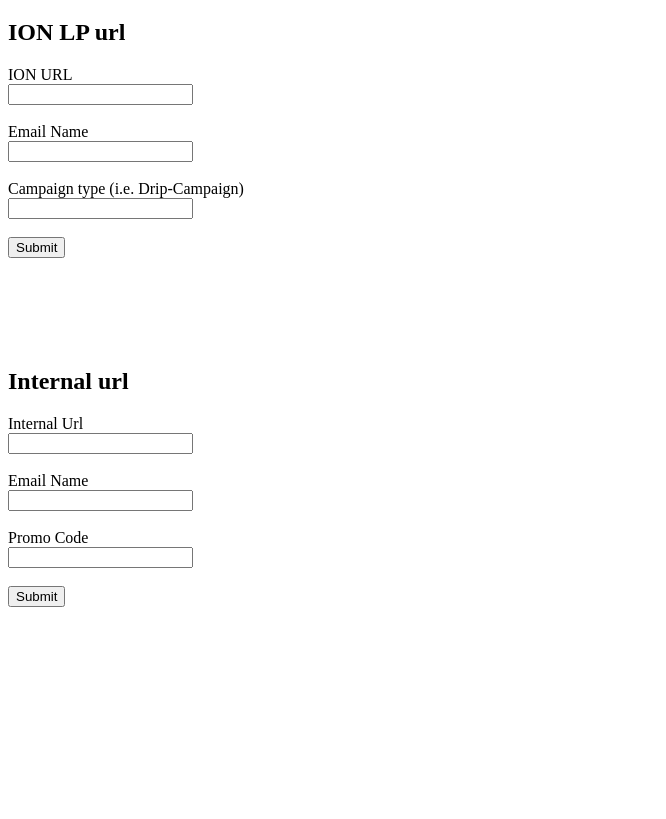
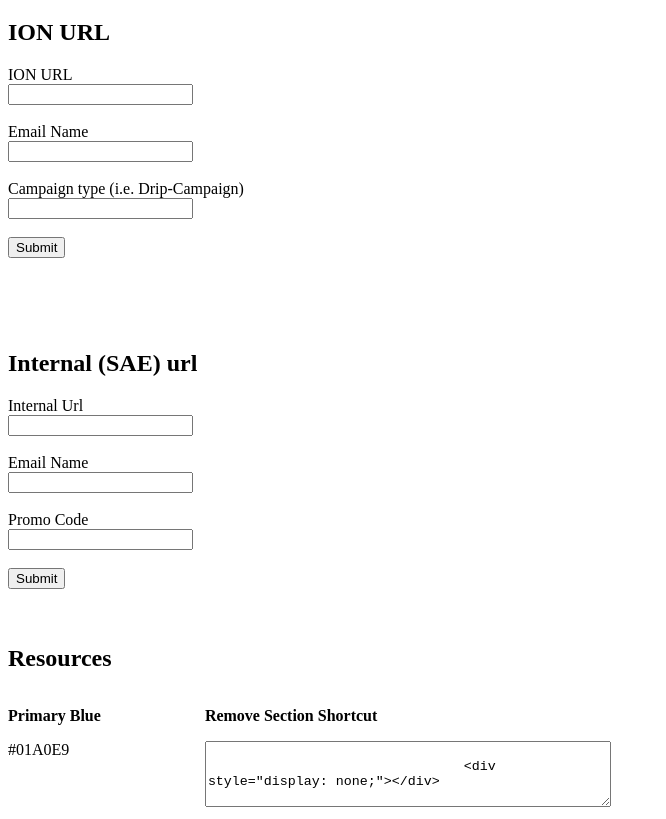
Before and after one commit to tjking20/url-builder, a plain HTML site: page index.html in a window 1280 px wide. Shown: the part 61-880 px from the top of the page, without its empty margins (0-666 px from the left). Before the commit the page ends 800 px from the top, so only its background shows below. Drawn offline with nearby package versions, Linux system fonts and the light colour scheme.

Commit message:
updated resources

```diff
--- a/index.html
+++ b/index.html
@@ -7,6 +7,10 @@
 		.output{
 			width: 750px;
 		}
+		.resource-item {
+			display: inline-block;
+			margin-right: 100px;
+		}
 	</style>
 </head>
 <body>
@@ -14,7 +18,7 @@
 		<h1>Level.Agency client url builder</h1>
 	</header>
 	<section >
-		<h2>ION LP url</h2>
+		<h2>ION URL</h2>
 		<form>
 			<label for="url">ION URL</label><br>
 			<input type="text" id="url" name="utm-url"><br><br>
@@ -28,10 +32,10 @@
 			<input type="submit" id="submit-utm-url" name="utm-url"><br>
 		</form>
 	</section><br><br>
-	<section id="output-1" class="output"></section><br><br><br>
+	<section id="output-1" class="output"></section><br><br>
 
 	<section>
-			<h2>Internal url</h2>
+			<h2>Internal (SAE) url</h2>
 		<form>
 			<label for="sae-url">Internal Url</label><br>
 			<input type="text" id="sae-url" name="internal-url"><br><br>
@@ -45,10 +49,21 @@
 			<input type="submit" id="submit-internal-url" name="internal-url"><br>
 		</form>
 	</section><br><br>
-	<section id="output-2" class="output"></section><br><br><br><br>
-<!-- 	<section class="reset-btn">
-		<button id="reset">Reset All</button>
-	</section> -->
+
+	<section>
+		<h2>Resources</h2>
+		<div class="resource-item">
+			<p><strong>Primary Blue</strong></p>
+			<p> #01A0E9</p><br><br>
+		</div>
+		<div class="resource-item">
+			<p><strong>Remove Section Shortcut</strong></p>
+			<textarea readonly style="width: 400px; height: 60px; text-align: left;">
+				<div style="display: none;"></div>
+			</textarea>
+		</div>
+
+	</section>
 
 
 <script
```
Also changed, not shown: 2 other files.
